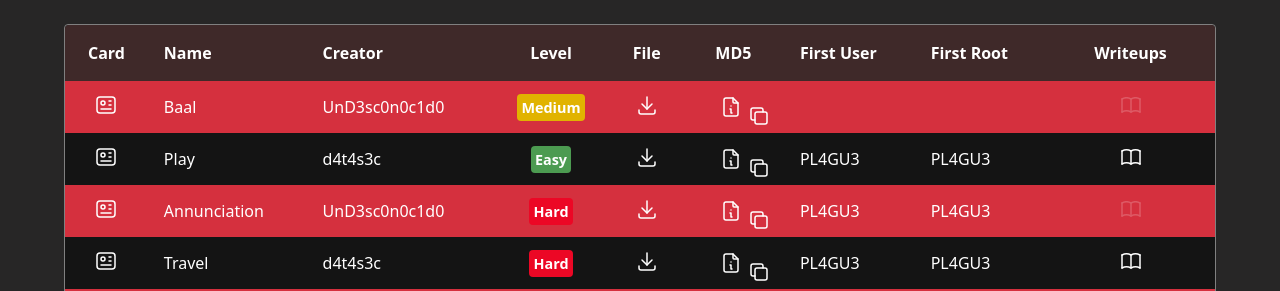
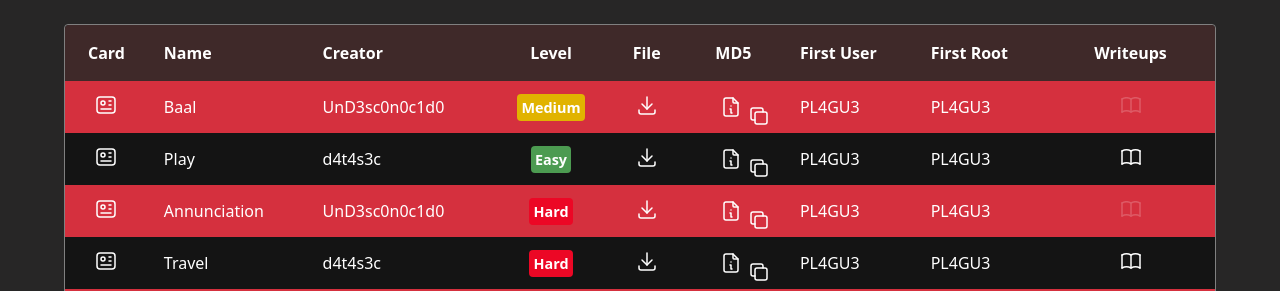
Before and after one commit to VulNyx/vulnyx, a Jekyll site: the page built from index.md, in a window 1280 px wide and 900 px high. Shown: the part 163-454 px from the top of the window. Built offline with Jekyll 4.4.1, drawn with Linux system fonts in a browser that asks for light colours.

Commit message:
Update db.yml

```diff
--- a/_data/db.yml
+++ b/_data/db.yml
@@ -956,7 +956,7 @@ baal:
     - <img title="VirtualBox" alt="VirtualBox logo" src="assets/vbox.png" width="25" height="25">
     - <img title="VMware" alt="VMware logo" src="/assets/vmware.png" width="25" height="25">
   writeups:
-  firstUser:
-  firstRoot:
+  firstUser: PL4GU3
+  firstRoot: PL4GU3
   release: 14 Sep 2023
   status: Retired
```
